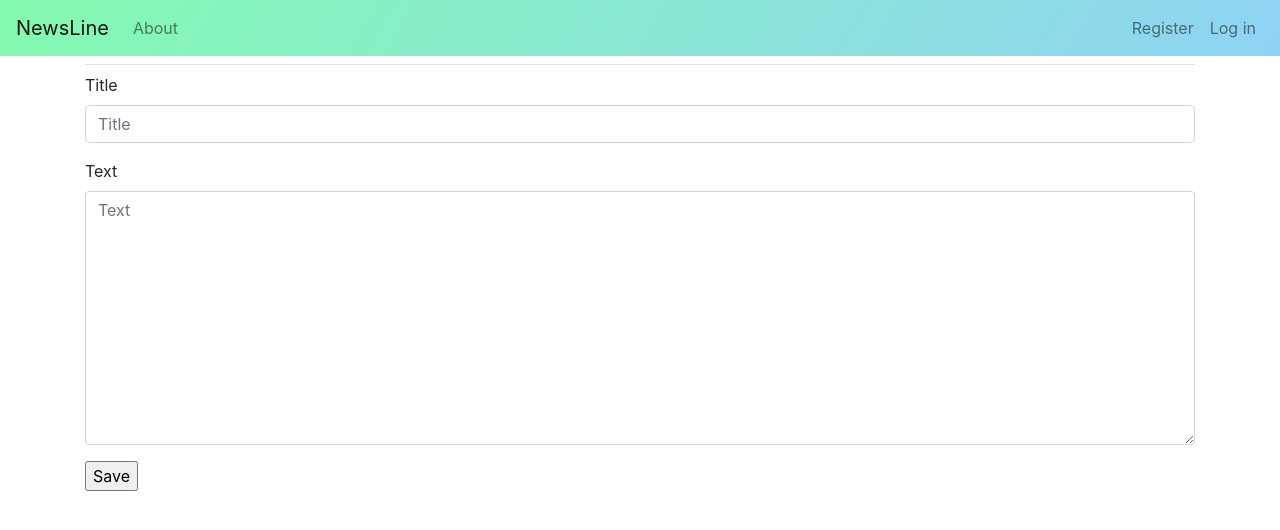
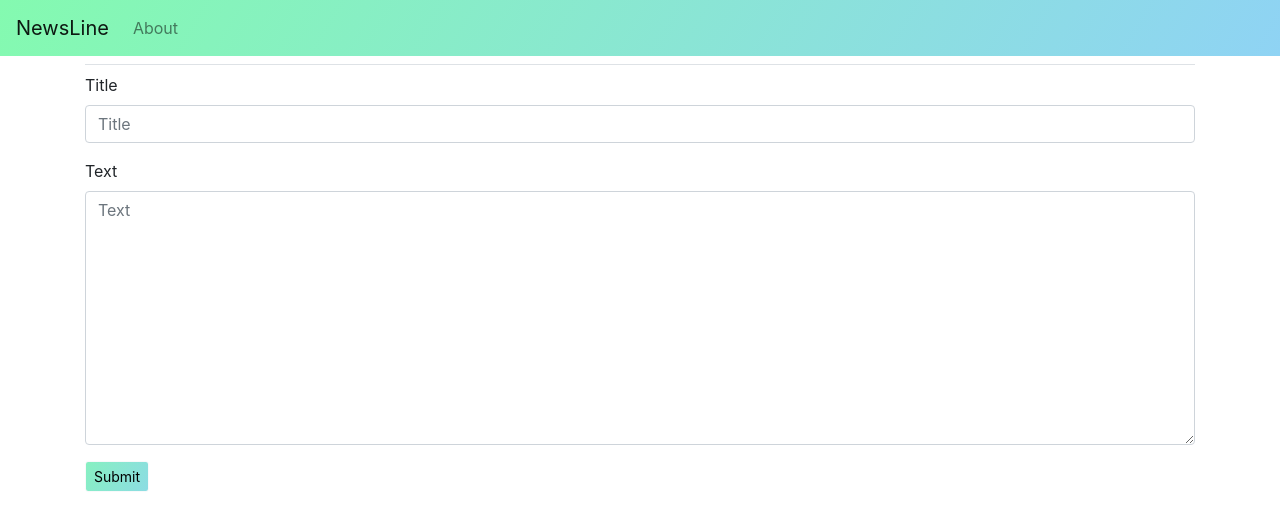
Before and after one commit to girgenson/newsline, a Django app: page /create_news in a window 1280 px wide. Shown: the top 530 px of the page. Run offline with Django 3.2, Linux system fonts and the light colour scheme; some libraries are stand-ins or nearby versions.

Commit message:
Commit before pagination type change

```diff
--- a/main_page/templates/main_page/base.html
+++ b/main_page/templates/main_page/base.html
@@ -14,35 +14,44 @@
 <body>
 
   <nav class="navbar navbar-expand-lg navbar-light"
-      style="background-image: linear-gradient(120deg, #84fab0 0%, #8fd3f4 100%);">
+        style="background-image:
+             linear-gradient(120deg, #84fab0 0%, #8fd3f4 100%);">
 
         <a class="navbar-brand" href="/">
-                NewsLine</a>
+            NewsLine
+        </a>
 
         <button class="navbar-toggler" type="button" data-toggle="collapse"
                 data-target="#navbarCollapse" aria-controls="navbarCollapse"
                 aria-expanded="false" aria-label="Toggle navigation">
-                <span class="navbar-toggler-icon"></span></button>
+                    <span class="navbar-toggler-icon">
+                    </span>
+        </button>
+
         <div class="collapse navbar-collapse" id="navbarCollapse">
+
             <ul class="navbar-nav mr-auto">
                 <li class="nav-item">
                     <a class="nav-link" href="">
-                            About</a></li>
+                        About
+                    </a>
+                </li>
             </ul>
+
+            <ul class="navbar-nav mr-auto">
+                   {% block navbar %}{% endblock navbar %}
+            </ul>
+
             <ul class="navbar-nav ml-auto">
                 {% if user.is_authenticated %}
                     <li class="nav-item">
-                            <span class="navbar-text"}>Hello, {{ user.username }}.</span>
+                        <span class="navbar-text"}>
+                            Hello, {{ user.username }}.
+                        </span>
                     </li>
                      <li class="nav-item">
                          <a class="nav-link" href="">Log out</a>
                      </li>
-                    {% else %}
-                        <li class="nav-item">
-                            <a class="nav-link" href="">Register</a>
-                        </li>
-                        <li class="nav-item">
-                            <a class="nav-link" href="">Log in</a></li>
                 {% endif %}
             </ul>
         </div>
@@ -56,5 +65,4 @@
             {% block content %}{% endblock content %}
         </div>
     </main>
-
 </body>
--- a/main_page/templates/main_page/create_news.html
+++ b/main_page/templates/main_page/create_news.html
@@ -4,10 +4,13 @@
 
 
 {% block content %}
-<form method="POST">
-    {% csrf_token %}
+    <form method="POST">
+        {% csrf_token %}
         {% bootstrap_form form %}
 
-<input type="submit" value="Save" />
-</form>
+            <input class="btn btn-sm btn-light" type="submit" value="Submit"
+                   style="color: black;
+            background: linear-gradient(120deg, #87F0C1 0%, #8CDCE3 100%)">
+            </input>
+    </form>
 {% endblock content %}
--- a/main_page/views.py
+++ b/main_page/views.py
@@ -1,4 +1,4 @@
-from django.shortcuts import render
+from django.shortcuts import render, redirect
 from . models import PieceOfNews
 from django.core.paginator import Paginator
 from . forms import PieceOfNewsForm
@@ -6,10 +6,17 @@ from . forms import PieceOfNewsForm
 
 def create_news(request):
     form = PieceOfNewsForm(request.POST or None)
-    if form.is_valid():
-        form.save()
+    if request.method != 'POST':
+        form = PieceOfNewsForm()
+    else:
+        form = PieceOfNewsForm(data=request.POST)
+        if form.is_valid():
+            form.save()
+            return redirect('main_page:index')
+
     context = {'form': form}
     return render(request, 'create_news.html', context)
+
 
 
 
```
Also changed, not shown: main_page/templates/main_page/index.html (+26 -14 lines). Lines whose indentation alone changed are shown as unchanged.
